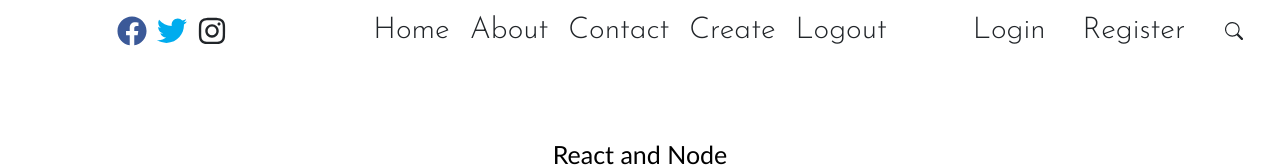
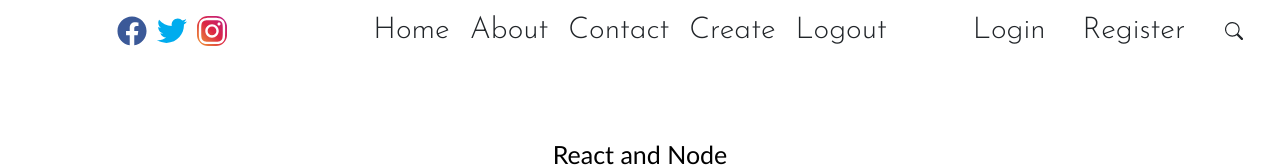
Before and after one commit to Yuvadi29/BlogAppNew, a React (Create React App) app in the folder client/: page / in a window 1280 px wide. Shown: the top 167 px of the page. Built offline with nearby package versions, Linux system fonts and the light colour scheme; no server answers.

Commit message:
InstaColor change

```diff
--- a/client/src/components/Bar/Bar.css
+++ b/client/src/components/Bar/Bar.css
@@ -63,3 +63,10 @@
 .fbicon {
     font-size: 16px;
 }
+
+.instaicon{
+    background-image: linear-gradient(45deg, #f09433 0%,#e6683c 25%,#dc2743 50%,#cc2366 75%,#bc1888 100%);
+    text-decoration: none;
+    color: white;
+    border-radius: 11px;
+}
--- a/client/src/components/Post/Post.jsx
+++ b/client/src/components/Post/Post.jsx
@@ -30,7 +30,7 @@ const Post = ({ post }) => {
                 {post.description}
             </p>
         </div>
-    )
+    );
 }
 
-export default Post
+export default Post;
```
